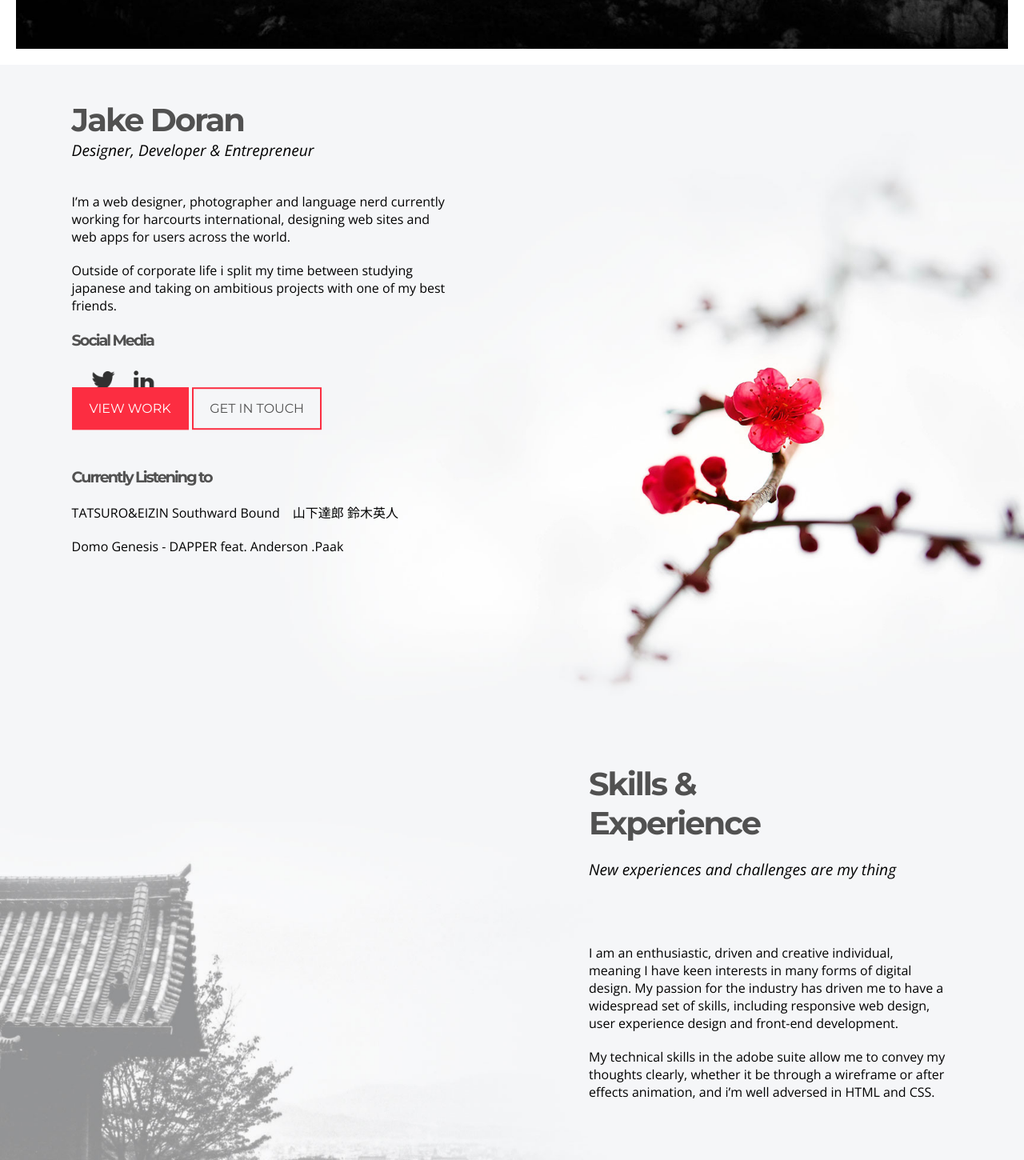
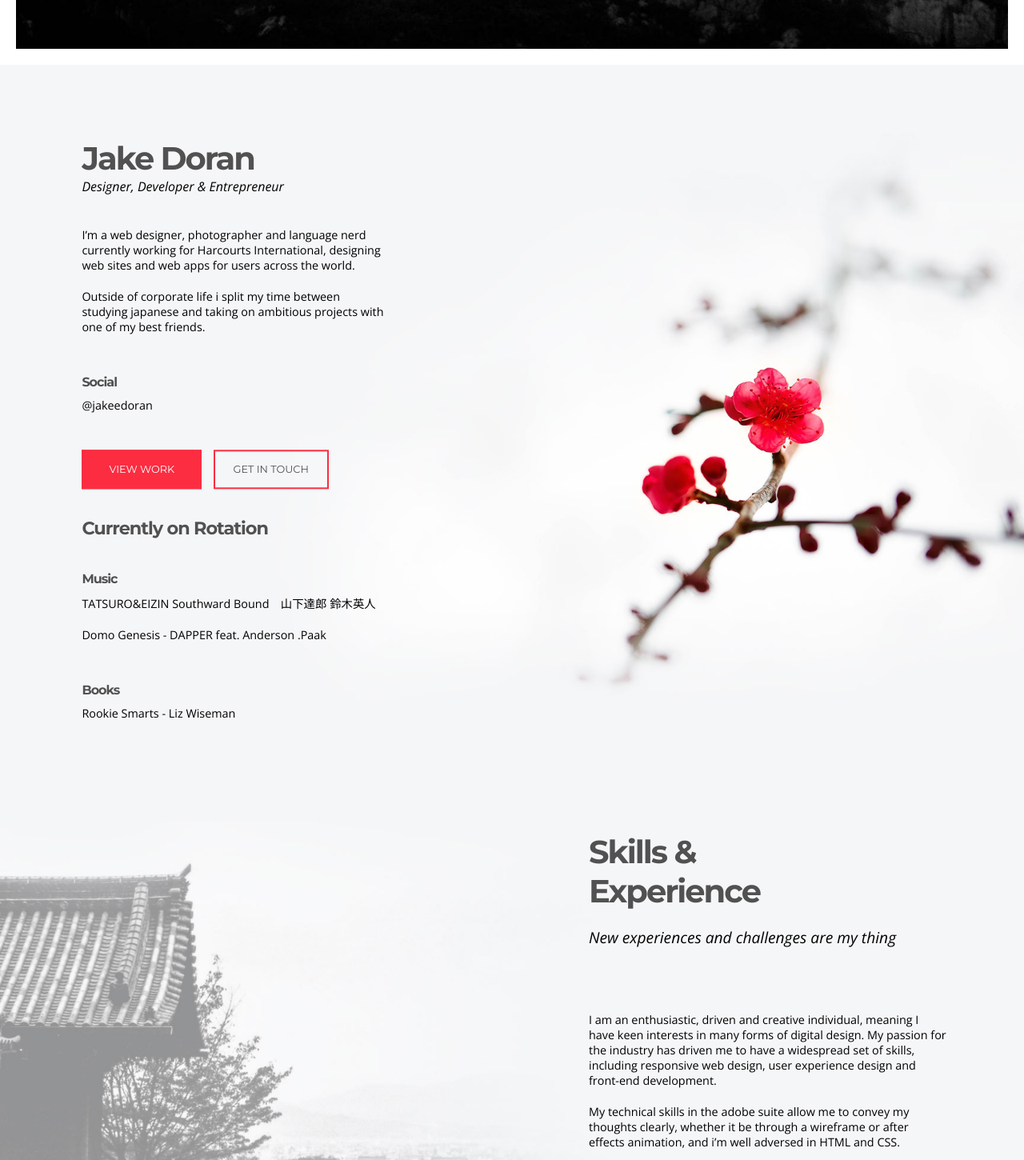
Before and after one commit to jakedoran/jakedoran.io, a website: page app/index.html in a window 1280 px wide. Shown: the part 719-2169 px from the top of the page at 80% size. Drawn offline with nearby package versions, Linux system fonts and the light colour scheme.

Commit message:
home page styling

```diff
--- a/app/index.html
+++ b/app/index.html
@@ -18,25 +18,29 @@
 			<h1>Jake Doran</h1>
 			<h3>Designer, Developer & Entrepreneur</h3>
 
-			<p>I’m a web designer, photographer and language nerd currently working for harcourts international, designing web sites and web apps for users across the world.</p>
+			<p>I’m a web designer, photographer and language nerd currently working for Harcourts International, designing web sites and web apps for users across the world.</p>
 
 			<p>Outside of corporate life i split my time between studying japanese and taking on ambitious projects with one of my best friends.</p>
 
-			<h4>Social Media</h4>
-			<div class="contact-icons">
+			<h4>Social</h4>
+			<p>@jakeedoran</p>
+			<!-- <div class="contact-icons">
 				<ul>
 					<li><img src="img/twitter-icon.png"></li>
 					<li><img src="img/in-icon.png"></li>
 				</ul>
-			</div>
+			</div> -->
 			<div class="buttons">
 				<a href="#" class="btn btn-red">VIEW WORK</a>
 				<a href="#" class="btn-border btn-red-border">GET IN TOUCH</a>
 			</div>
 
-			<h4>Currently Listening to</h4>
+			<h5>Currently on Rotation</h5>
+			<h4>Music</h4>
 			<p>TATSURO&EIZIN Southward Bound　山下達郎 鈴木英人</p>
 			<p>Domo Genesis - DAPPER feat. Anderson .Paak</p>
+			<h4>Books</h4>
+			<p>Rookie Smarts - Liz Wiseman</p>
 
 
 
--- a/app/scss/_mixins.scss
+++ b/app/scss/_mixins.scss
@@ -23,7 +23,7 @@
 // Top
 @mixin top-align($position: relative) {
   position: $position;
-  top: 20%;
+  top: 30%;
   -webkit-transform: translateY(-20%);
   -ms-transform: translateY(-20%);
   transform: translateY(-20%);
@@ -46,10 +46,10 @@
 // btn
 @mixin button-bg($bg) {
   background: $bg;
-  &:hover {
-    background:darken($bg,8%);
-    transition: all 0.3s ease;
-  }
+  // &:hover {
+  //   background:darken($bg,8%);
+  //   transition: all 0.3s ease;
+  // }
   &:active {
     background:darken($bg,25%);
   }
@@ -58,11 +58,12 @@
 @mixin button-bg-border($bgb) {
   border: solid #fc2d41 2px;
   &:hover {
-    background:darken($bgb,8%);
+    background-color: #fc2d41;
     transition: all 0.3s ease;
+    color: #fff;
   }
   &:active {
-    background:darken($bgb,25%);
+    background-color: #fc2d41;
   }
 }
 
--- a/app/scss/_variables.scss
+++ b/app/scss/_variables.scss
@@ -23,5 +23,5 @@ $content-width: 37%;
 $heading-size: 2.5em;
 $jumbo-heading: 3em;
 $subheading-size: 1.2em;
-$content-size: 1em;
-$btn-size: 1em;
+$content-size: 0.9em;
+$btn-size: 0.8em;
--- a/app/scss/styles.scss
+++ b/app/scss/styles.scss
@@ -4,7 +4,7 @@
 
 //font
 @import url(https://fonts.googleapis.com/css?family=Montserrat:400,700);
-@import url(https://fonts.googleapis.com/css?family=Open+Sans:400,300,300italic);
+@import url(https://fonts.googleapis.com/css?family=Open+Sans:400,700,700italic,300,300italic,400italic);
 
 //mixins
 @import 'mixins';
@@ -132,52 +132,62 @@ body:after{
 
 	.title {
 	@include top-align();
-
+	max-width: 80%;
 	  h1 {
 			color: $primary-color;
 			font-family: 'Montserrat', sans-serif;
 			font-weight: 700;
 			font-size: $heading-size;
 			padding: 0px;
-			margin: auto 7%;
+			margin: auto 10%;
 			vertical-align: center;
 			letter-spacing: -2px;
 		}
 		h3 {
 			font-family: 'Open Sans', sans-serif;
-			font-weight: 300;
+			font-weight: 400;
 			font-style: italic;
-			font-size: $subheading-size;
+			font-size: 1em;
 			color: $seccondary-color;
-			margin: auto 7%;
+			margin: auto 10%;
 			padding: 0 0 30px;
 		}
 		h4 {
 			color: $primary-color;
 			font-family: 'Montserrat', sans-serif;
 			font-weight: 700;
-			font-size: 1.2em;
+			font-size: 1em;
 			padding: 0px;
-			margin: 10px 7%;
+			margin: 40px 10% 0;
 			vertical-align: center;
-			letter-spacing: -2px;
+			letter-spacing: -1px;
+		}
+		h5 {
+			color: $primary-color;
+			font-family: 'Montserrat', sans-serif;
+			font-weight: 700;
+			font-size: 1.4em;
+			padding: 0px;
+			margin: 40px 10% 0;
+			vertical-align: center;
+			letter-spacing: -1px;
 		}
 		p {
 			font-family: 'Open Sans', sans-serif;
-			font-weight: 300;
+			font-weight: 400;
 			color: $seccondary-color;
-			margin: auto 7%;
+			margin: auto 10%;
 			width: $content-width;
 			padding: 10px 0;
 			font-size: $content-size;
 
 		}
 		.buttons {
-			margin: 5% 7%;
+			margin: 5% 10%;
 
 		}
 		.contact-icons {
-			margin: 0 5% 0;
+			margin: 0 6.5% 0;
 			ul {
 
 				li {
@@ -597,7 +607,7 @@ body:after{
 
 .btn {
  text-decoration:none;
- padding: 15px 20px;
+ padding: 15px 32px;
  font-family: 'Montserrat', sans-serif;
  font-size: $btn-size;
  color: #fff;
@@ -606,7 +616,7 @@ body:after{
 
 .btn-border {
  text-decoration:none;
- padding: 15px 20px;
+ padding: 15px 23px;
  border-width: 2px;
  border-color: $flower-red;
  font-family: 'Montserrat', sans-serif;
@@ -618,6 +628,7 @@ body:after{
 
 .btn-red {
    @include button-bg($flower-red);
+   margin-right: 10px;
 }
 
 .btn-red-border {
```
Also changed, not shown: app/css/styles.css.
